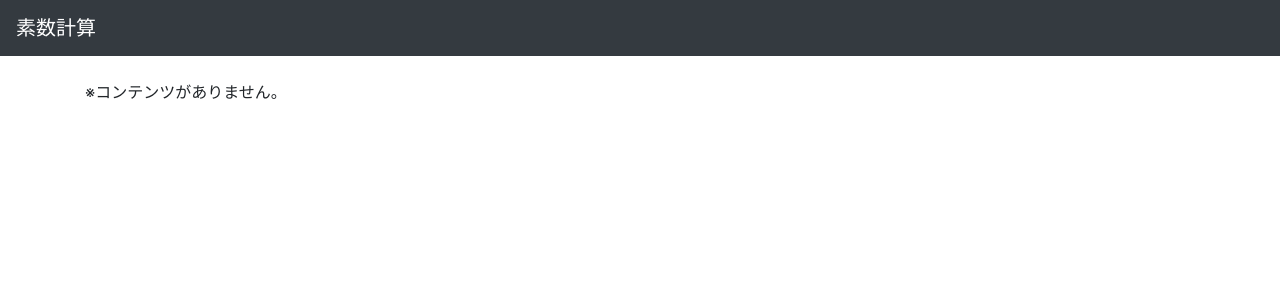
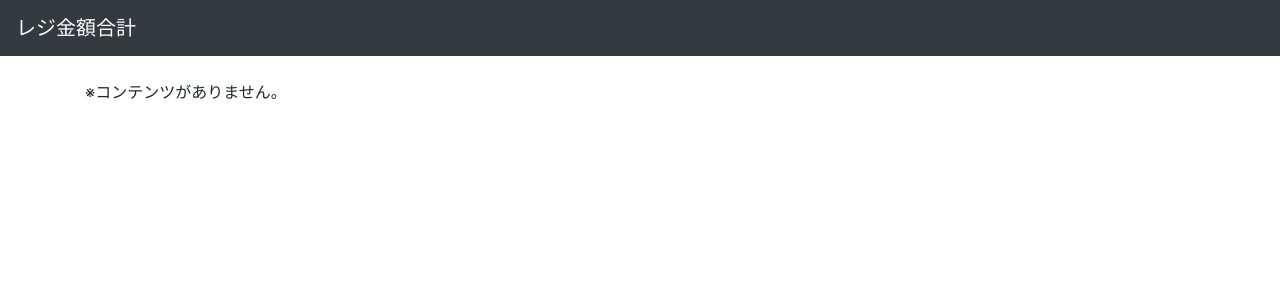
Before and after one commit to dahutos2/prime_number_judge, a Django app: template text_edit/templates/base.html in a window 1280 px wide. Shown: the top 300 px of the page. Run offline with Django 3.2, Linux system fonts and the light colour scheme; the template is opened without the code that fills it, so the values that code supplies are empty; some libraries are stand-ins or nearby versions.

Commit message:
calculation

```diff
--- a/text_edit/templates/base.html
+++ b/text_edit/templates/base.html
@@ -1,17 +1,23 @@
 <!doctype HTML>
+{% load static %}
 <html>
     <head>
+        <link rel="apple-touch-icon" sizes="180x180" href="{% static 'icon_prime_number.png' %}"/>
+        <link rel="touch-icon" sizes="192x192" href="{% static 'icon_prime_number.png' %}"/>
+        <link rel="shortcut icon" sizes="192x192" href="{% static 'icon_prime_number.png' %}"/>
+        <link rel="icon" sizes="192x192" href="{% static 'icon_prime_number.png' %}"/>
+        <link rel="shortcut icon" sizes="32x32" href="{% static 'icon_prime_number.png' %}"/>
         <link rel="stylesheet" href="https://maxcdn.bootstrapcdn.com/bootstrap/4.0.0/css/bootstrap.min.css" integrity="sha384-Gn5384xqQ1aoWXA+058RXPxPg6fy4IWvTNh0E263XmFcJlSAwiGgFAW/dAiS6JXm" crossorigin="anonymous">
         <script src="https://code.jquery.com/jquery-3.2.1.slim.min.js" integrity="sha384-KJ3o2DKtIkvYIK3UENzmM7KCkRr/rE9/Qpg6aAZGJwFDMVNA/GpGFF93hXpG5KkN" crossorigin="anonymous"></script>
         <script src="https://cdnjs.cloudflare.com/ajax/libs/popper.js/1.12.9/umd/popper.min.js" integrity="sha384-ApNbgh9B+Y1QKtv3Rn7W3mgPxhU9K/ScQsAP7hUibX39j7fakFPskvXusvfa0b4Q" crossorigin="anonymous"></script>
         <script src="https://maxcdn.bootstrapcdn.com/bootstrap/4.0.0/js/bootstrap.min.js" integrity="sha384-JZR6Spejh4U02d8jOt6vLEHfe/JQGiRRSQQxSfFWpi1MquVdAyjUar5+76PVCmYl" crossorigin="anonymous"></script>
         <meta name="viewport" content="width=device-width,initial-scale=1.0,user-scalable=yes" />
+        <title>素数計算</title>
     </head>
     <body>
         <nav class="navbar navbar-expand-lg navbar-dark bg-dark">
-            <a class="navbar-brand" href="/">素数計算</a>
+            <a class="navbar-brand" href="/">レジ金額合計</a>
         </nav>
-
         <div class="container mt-4">
         {% block main %}
         <p>※コンテンツがありません。</p>
```
Also changed, not shown: static/icon_prime_number.png (added), 4 other files.
